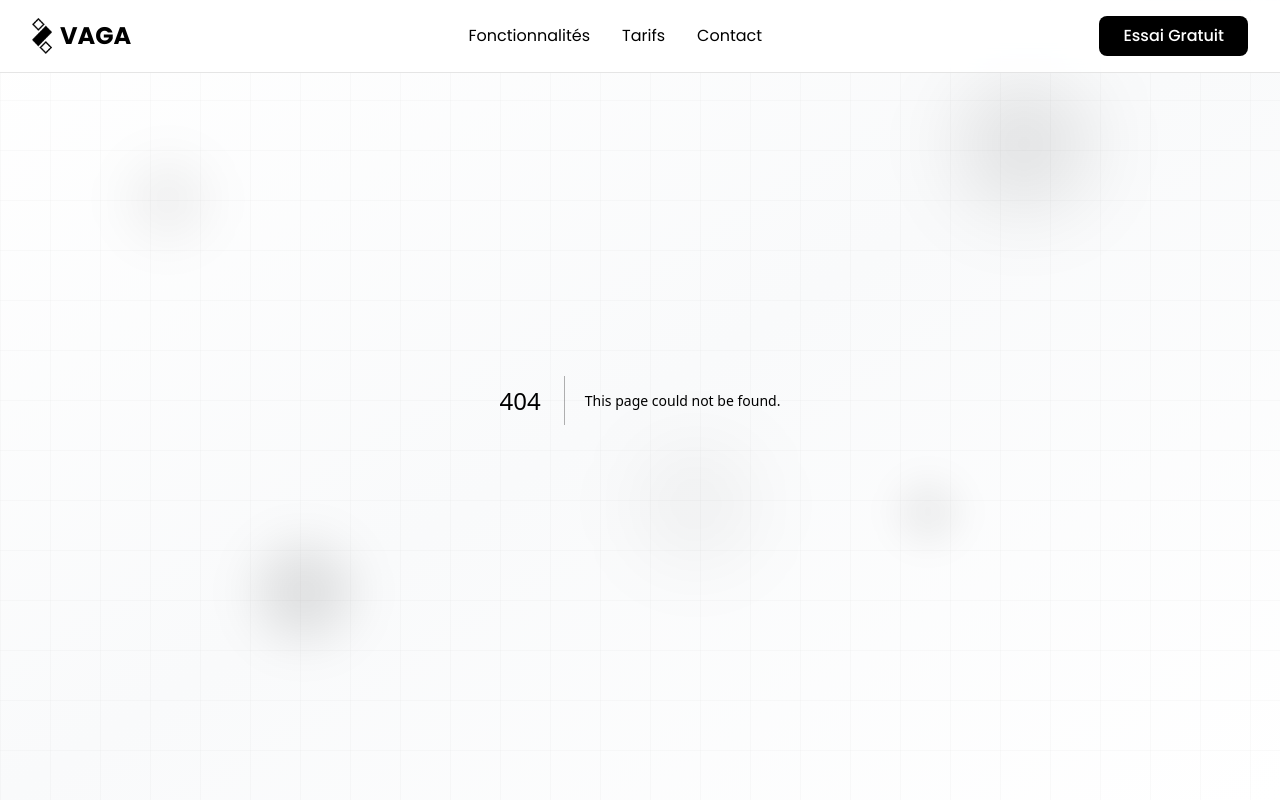
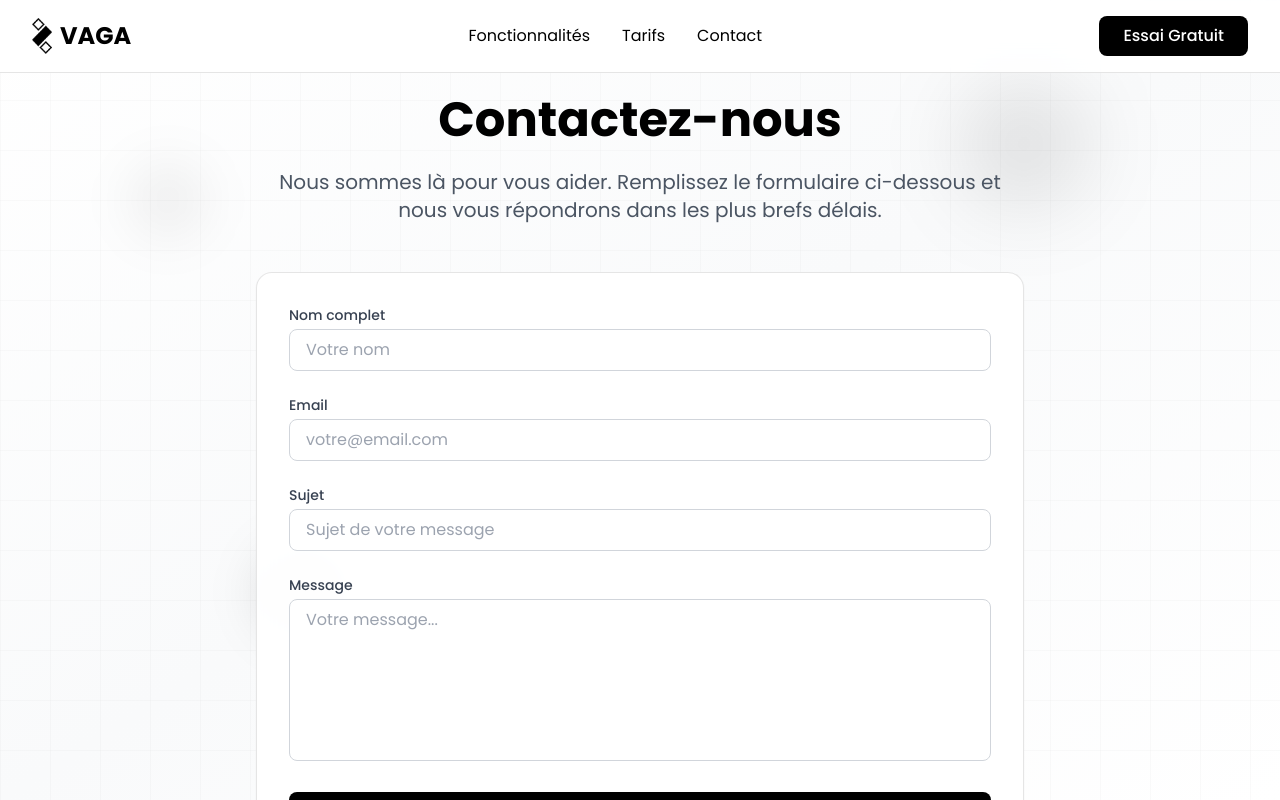
Before and after one commit to vaga-tn/vaga.tn, a Next.js app: page /contact in a window 1280 px wide. Before the commit this address had no page. Shown: the top 800 px of the page. Built offline with nearby package versions, Linux system fonts and the light colour scheme.

Commit message:
feat: contact page

```diff
--- /dev/null
+++ b/src/app/contact/page.tsx
@@ -0,0 +1,119 @@
+'use client';
+
+import { useState } from 'react';
+
+export default function ContactPage() {
+  const [formData, setFormData] = useState({
+    name: '',
+    email: '',
+    subject: '',
+    message: ''
+  });
+
+  const handleChange = (e: React.ChangeEvent<HTMLInputElement | HTMLTextAreaElement>) => {
+    const { name, value } = e.target;
+    setFormData(prev => ({
+      ...prev,
+      [name]: value
+    }));
+  };
+
+  return (
+    <div className="min-h-screen pt-24 pb-12 px-4 sm:px-6 lg:px-8">
+      <div className="max-w-3xl mx-auto">
+        <div className="text-center mb-12">
+          <h1 className="text-4xl md:text-5xl font-bold mb-6 text-black">
+            Contactez-nous
+          </h1>
+          <p className="text-xl text-gray-600">
+            Nous sommes là pour vous aider. Remplissez le formulaire ci-dessous et nous vous répondrons dans les plus brefs délais.
+          </p>
+        </div>
+        <div className="bg-white/95 backdrop-blur-lg border border-black/10 p-8 rounded-2xl shadow-sm">
+          <form className="space-y-6" data-netlify="true">
+            <div>
+              <label htmlFor="name" className="block text-sm font-medium text-gray-700 mb-1">
+                Nom complet
+              </label>
+              <input
+                type="text"
+                id="name"
+                name="name"
+                value={formData.name}
+                onChange={handleChange}
+                required
+                className="w-full px-4 py-2 border border-gray-300 rounded-lg focus:ring-2 focus:ring-black focus:border-transparent transition-all"
+                placeholder="Votre nom"
+              />
+            </div>
+
+            <div>
+              <label htmlFor="email" className="block text-sm font-medium text-gray-700 mb-1">
+                Email
+              </label>
+              <input
+                type="email"
+                id="email"
+                name="email"
+                value={formData.email}
+                onChange={handleChange}
+                required
+                className="w-full px-4 py-2 border border-gray-300 rounded-lg focus:ring-2 focus:ring-black focus:border-transparent transition-all"
+                placeholder="votre@email.com"
+              />
+            </div>
+
+            <div>
+              <label htmlFor="subject" className="block text-sm font-medium text-gray-700 mb-1">
+                Sujet
+              </label>
+              <input
+                type="text"
+                id="subject"
+                name="subject"
+                value={formData.subject}
+                onChange={handleChange}
+                required
+                className="w-full px-4 py-2 border border-gray-300 rounded-lg focus:ring-2 focus:ring-black focus:border-transparent transition-all"
+                placeholder="Sujet de votre message"
+              />
+            </div>
+
+            <div>
+              <label htmlFor="message" className="block text-sm font-medium text-gray-700 mb-1">
+                Message
+              </label>
+              <textarea
+                id="message"
+                name="message"
+                value={formData.message}
+                onChange={handleChange}
+                required
+                rows={6}
+                className="w-full px-4 py-2 border border-gray-300 rounded-lg focus:ring-2 focus:ring-black focus:border-transparent transition-all resize-none"
+                placeholder="Votre message..."
+              />
+            </div>
+
+            <button
+              type="submit"
+              className="w-full bg-black text-white px-8 py-3 rounded-lg text-lg font-semibold hover:bg-gray-800 transition-all transform hover:scale-105"
+            >
+              Envoyer le message
+            </button>
+          </form>
+        </div>
+
+        <div className="mt-12 text-center text-gray-600">
+          <p>Vous pouvez également nous contacter directement :</p>
+          <p className="mt-2">
+            Email: <a href="mailto:contact@maak-corp.tn" className="text-black hover:underline">contact@maak-corp.tn</a>
+          </p>
+          <p className="mt-1">
+            Téléphone: <a href="tel:+21693864380" className="text-black hover:underline">+216 93 864 380</a>
+          </p>
+        </div>
+      </div>
+    </div>
+  );
+}
--- a/src/components/Navbar.tsx
+++ b/src/components/Navbar.tsx
@@ -38,12 +38,12 @@ export default function VagaNavbar() {
             >
               Tarifs
             </button>
-            <button
-              onClick={() => scrollToSection('contact')}
+            <Link
+              href="/contact"
               className="text-black hover:text-gray-600 transition-colors"
             >
               Contact
-            </button>
+            </Link>
           </div>
 
           {/* CTA Button */}
@@ -86,12 +86,12 @@ export default function VagaNavbar() {
               >
                 Tarifs
               </button>
-              <button
-                onClick={() => scrollToSection('contact')}
+              <Link
+                href="/contact"
                 className="text-black hover:text-gray-600 transition-colors py-2 text-left"
               >
                 Contact
-              </button>
+              </Link>
             </div>
           </div>
         )}
```
